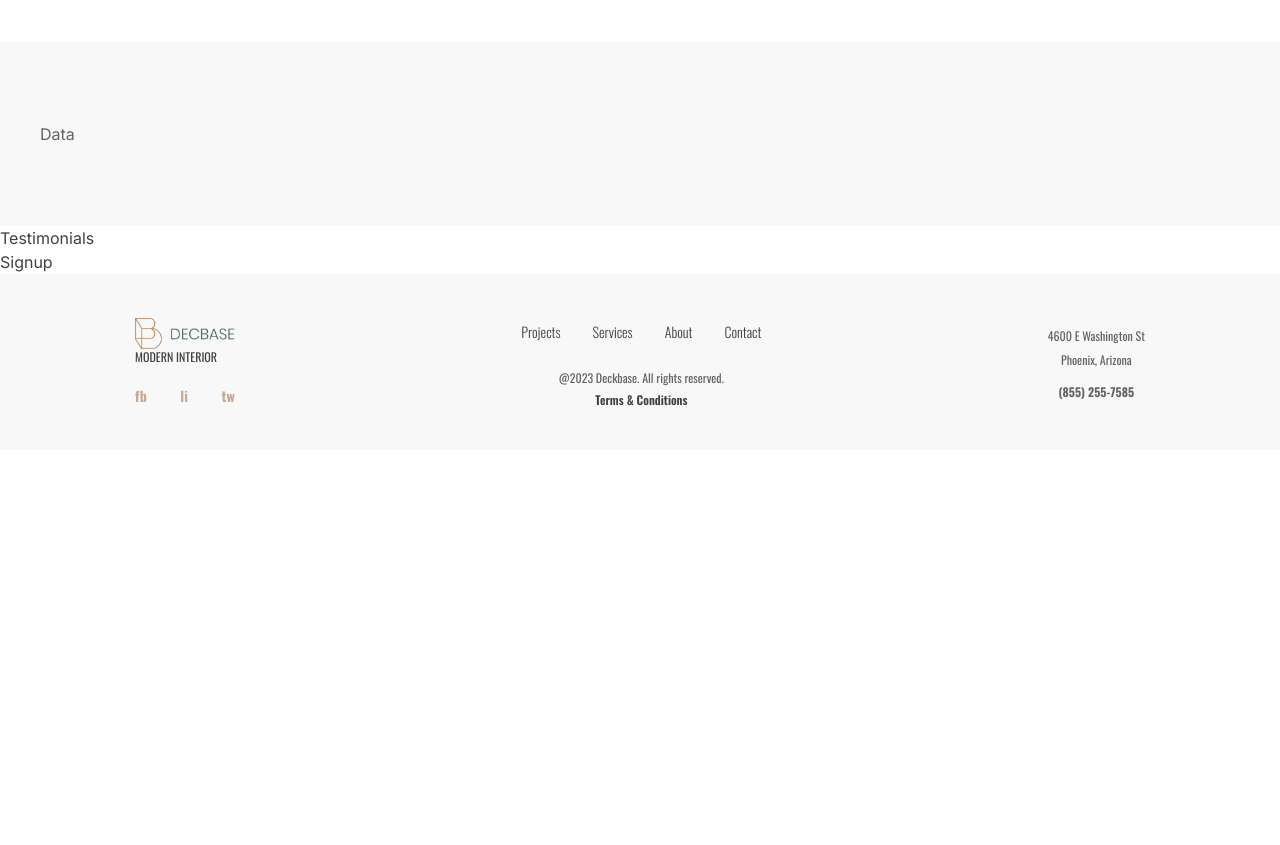
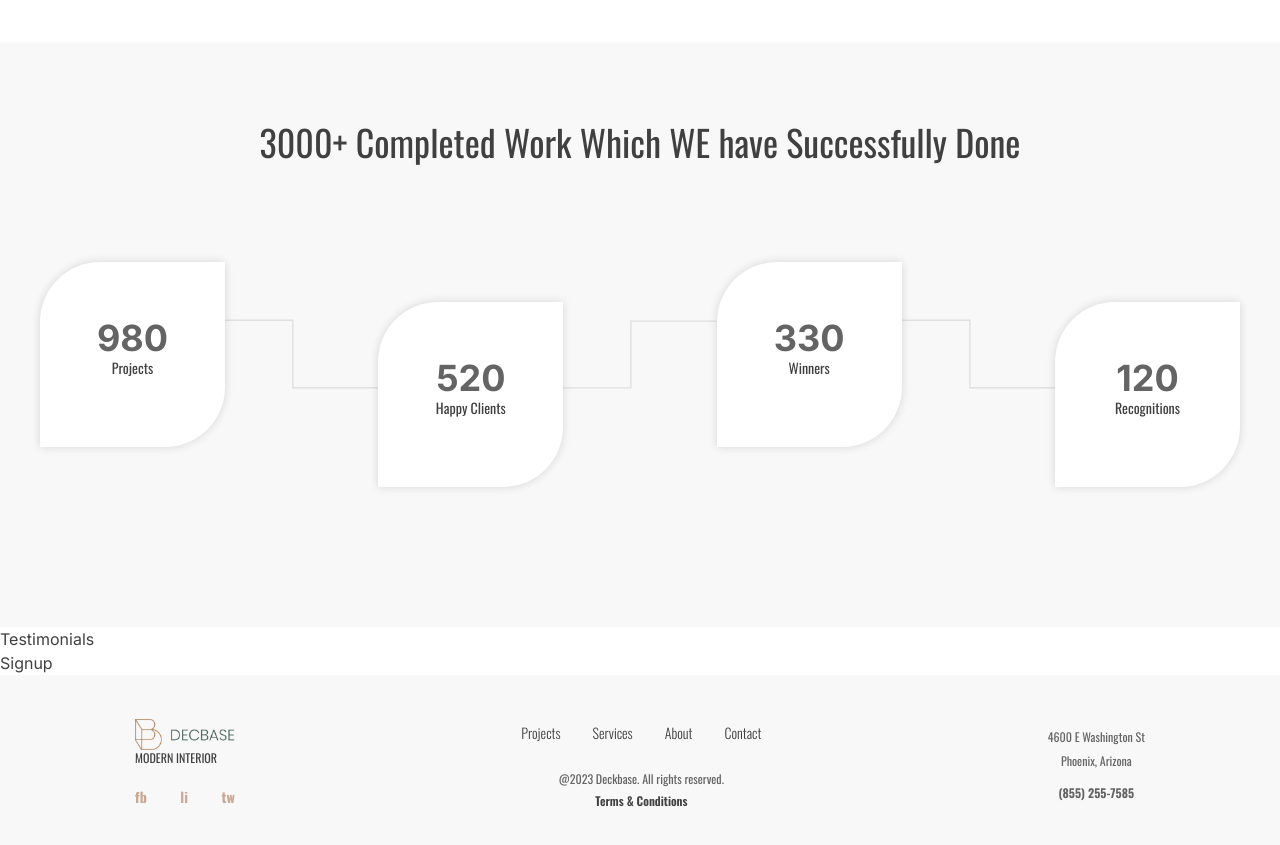
Before and after one commit to MaksymZerkakh/decbase-modern-interior, a Next.js app: page / in a window 1280 px wide. Shown: the part 2920-3765 px from the top of the page. Before the commit the page ends 3370 px from the top, so only its background shows below. Built offline with nearby package versions, Linux system fonts and the light colour scheme.

Commit message:
Adding GIT yaml file

```diff
--- a/src/app/components/Data.jsx
+++ b/src/app/components/Data.jsx
@@ -1,14 +1,53 @@
-import React from 'react'
-import { WrapperContainer } from '../components'
+import React from 'react';
+import { WrapperContainer, RowContainer } from '../components';
+import { expertiseContent } from '../constants';
 
 const Data = () => {
   return (
     <section className="py-20 background-color">
-        <WrapperContainer>
-            <p>Data</p>
-        </WrapperContainer>
+      <WrapperContainer>
+        <h2 className="text-center text-4xl">3000+ Completed Work Which WE have Successfully Done</h2>
+        <RowContainer className="md:justify-around py-10 flex-col md:flex-row items-center justify-center">
+          {expertiseContent.map((blurb, index) => (
+            <>
+              <div key={index} className={`${index % 2 === 1 ? 'lg:pt-20' : ''}`}>
+                <div className="data-cards flex flex-col items-center justify-center my-5 z-20 relative">
+                  <p className="text-4xl font-bold">{blurb.number}</p>
+                  <h2 className="pb-3 text-sm">{blurb.title}</h2>
+                </div>
+              </div>
+              {index === 1 && (
+                <svg
+                  key={`svg-${index}`}
+                  xmlns="http://www.w3.org/2000/svg"
+                  width="218"
+                  height="97"
+                  viewBox="0 0 218 97"
+                  fill="none"
+                  className="mx-auto rotate-90 lg:rotate-0 z-10"
+                >
+                  <path d="M0 96H96.5V1H218" stroke="#E0E0E0" strokeWidth="2" />
+                </svg>
+              )}
+              {index !== 1 && index < expertiseContent.length - 1 && (
+                <svg
+                  key={`svg-${index}`}
+                  xmlns="http://www.w3.org/2000/svg"
+                  width="218"
+                  height="98"
+                  viewBox="0 0 218 98"
+                  fill="none"
+                  className="mx-auto rotate-90 lg:rotate-0 z-10"
+                >
+                  <path d="M0 1H96.5V97H218" stroke="#E0E0E0" strokeWidth="2" />
+                </svg>
+              )}
+            </>
+          ))}
+        </RowContainer>
+      </WrapperContainer>
     </section>
-  )
-}
+  );
+};
 
-export default Data
+export default Data;
--- a/src/app/components/RowContainer.jsx
+++ b/src/app/components/RowContainer.jsx
@@ -1,8 +1,8 @@
 import React from 'react';
 
-const RowContainer = ({ children }) => {
+const RowContainer = ({ children, className, style }) => {
   return (
-    <div className="flex flex-col lg:flex-row">
+    <div className={`flex flex-col lg:flex-row ${className}`} style={style}>
       {children}
     </div>
   );
--- a/src/app/constants/index.jsx
+++ b/src/app/constants/index.jsx
@@ -71,3 +71,22 @@ export const sliderContent = [
         description: "Lorem ipsum dolor sit amet, consectetuer adipiscing elit. Aenean commodo ligula eget dolor. Aenean massa. Cum sociis natoque penatibus et magnis dis parturient montes.",
     },
 ];
+
+export const expertiseContent = [
+    {
+        title: "Projects",
+        number: "980",
+    },
+    {
+        title: "Happy Clients",
+        number: "520",
+    },
+    {
+        title: "Winners",
+        number: "330",
+    },
+    {
+        title: "Recognitions",
+        number: "120",
+    },
+]
--- a/src/app/sass/components/media/_galleries.scss
+++ b/src/app/sass/components/media/_galleries.scss
@@ -39,3 +39,12 @@
 		color: #CAA892;
 	}
 }
+
+.data-cards {
+	box-shadow: 0px 0px 10px 0px rgba(0, 0, 0, 0.14);
+	border-radius: 60px 0px;
+	background-color: $color__white;
+    border-radius: 60px 0;
+	width: 185px;
+	height: 185px;
+}
--- a/src/app/style.css
+++ b/src/app/style.css
@@ -904,6 +904,15 @@ footer .social li a::before {
 	color: #CAA892;
 }
 
+.data-cards {
+	box-shadow: 0px 0px 10px 0px rgba(0, 0, 0, 0.14);
+	border-radius: 60px 0px;
+	background-color: #fff;
+	border-radius: 60px 0;
+	width: 185px;
+	height: 185px;
+}
+
 /*--------------------------------------------------------------
 # Plugins
 --------------------------------------------------------------*/
```
Also changed, not shown: 1 other file (tests, documents, lock files or other folders).
